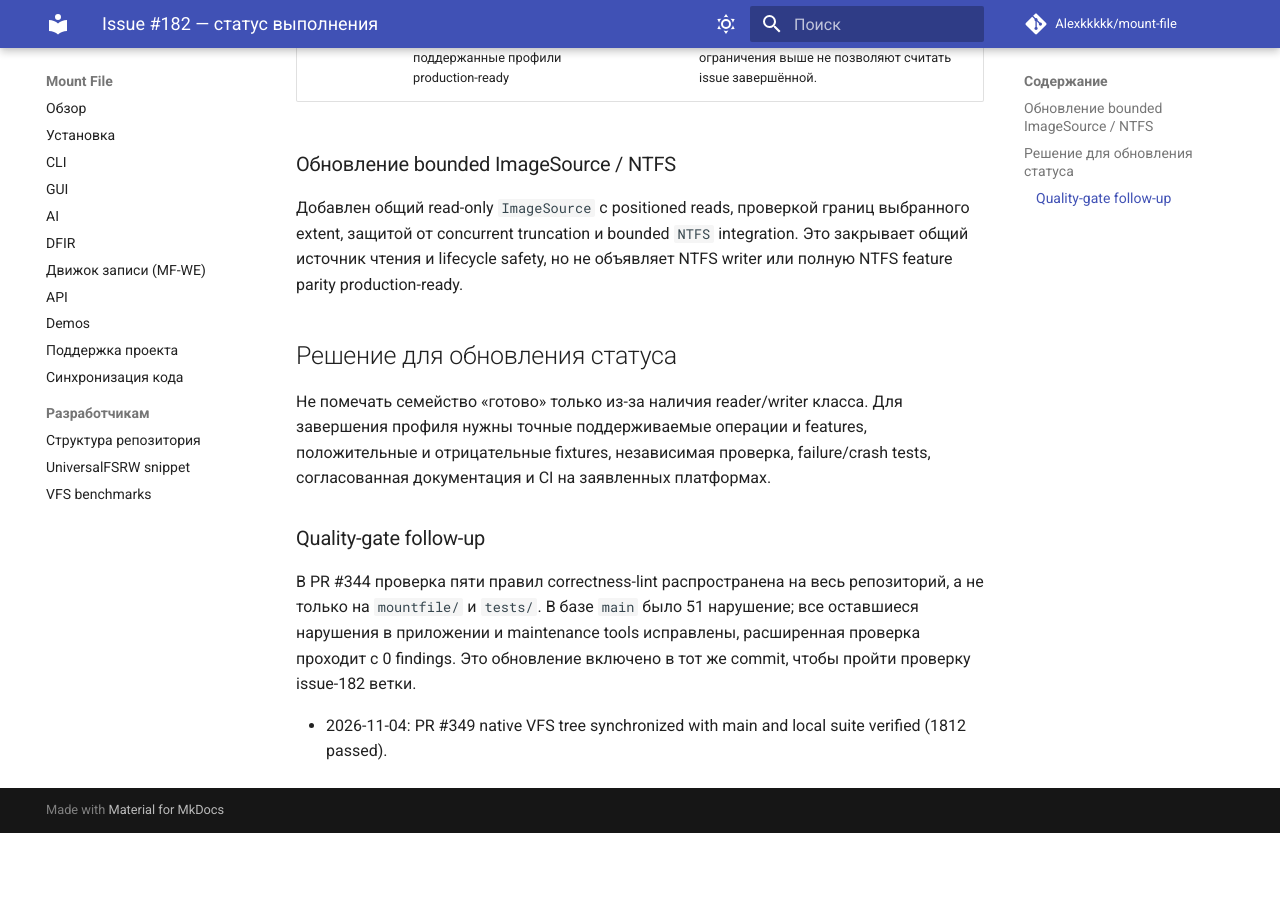
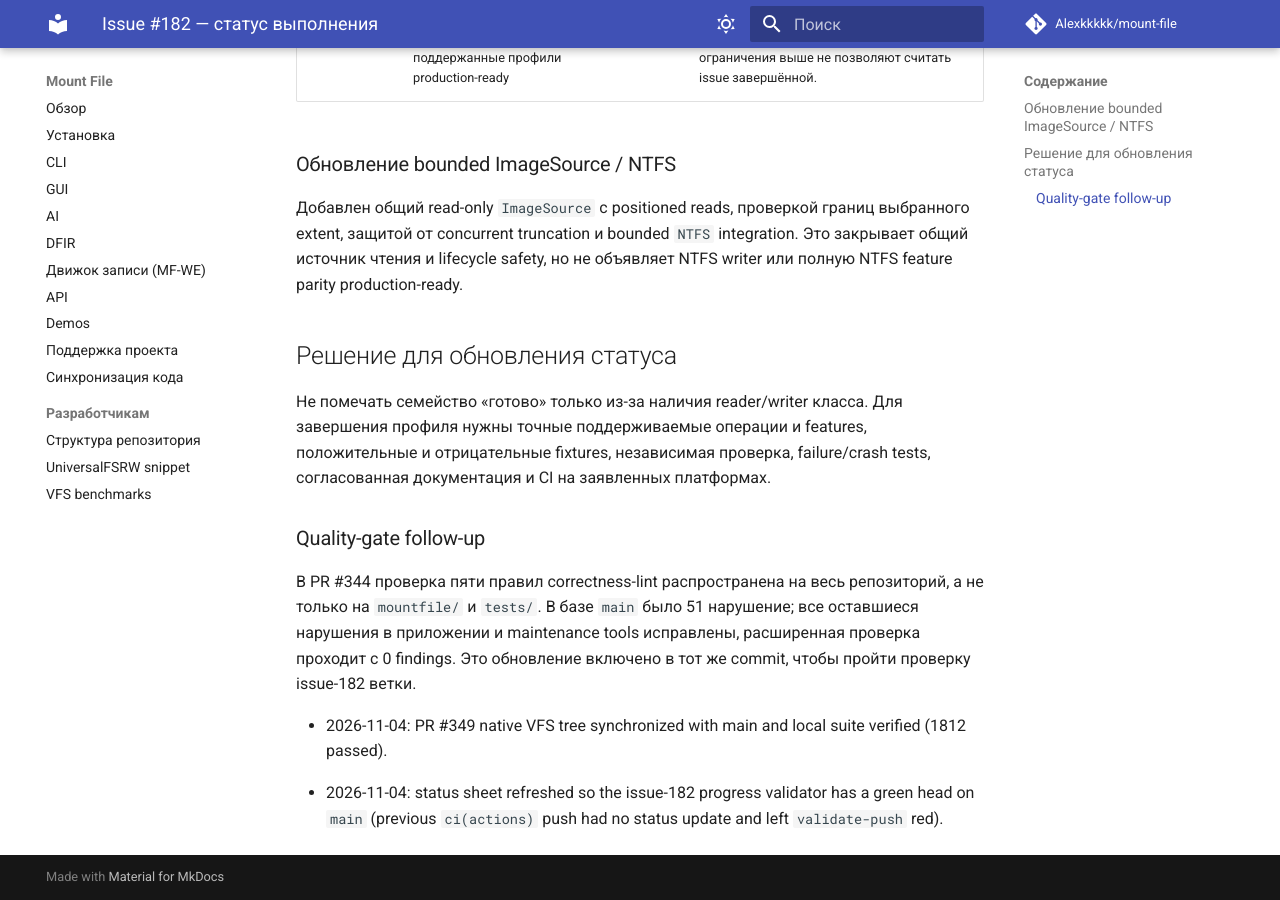
Before and after one commit to Alexkkkkk/mount-file, an MkDocs documentation site: the page built from docs/issue-182-status.md, in a window 1280 px wide and 900 px high, scrolled down 1789 px. Built offline with MkDocs 1.6.1 and Material for MkDocs 9.7.7, drawn with Linux system fonts in a browser that asks for light colours; comment, search, counter and statistics services are not loaded; before the commit the page ends 2622 px from its top, so only the background shows below that.

Commit message:
docs(issue-182): refresh status sheet so progress validation passes on main
Refs #182

```diff
--- a/docs/issue-182-status.md
+++ b/docs/issue-182-status.md
@@ -35,3 +35,5 @@
 <!-- issue-182 validation checkpoint -->
 <!-- issue-182 validation checkpoint f5547524c074f406c5756509c1f5b61761f35ab0 -->
 <!-- issue-182 validation checkpoint merge -->
+
+- 2026-11-04: status sheet refreshed so the issue-182 progress validator has a green head on `main` (previous `ci(actions)` push had no status update and left `validate-push` red).
```
